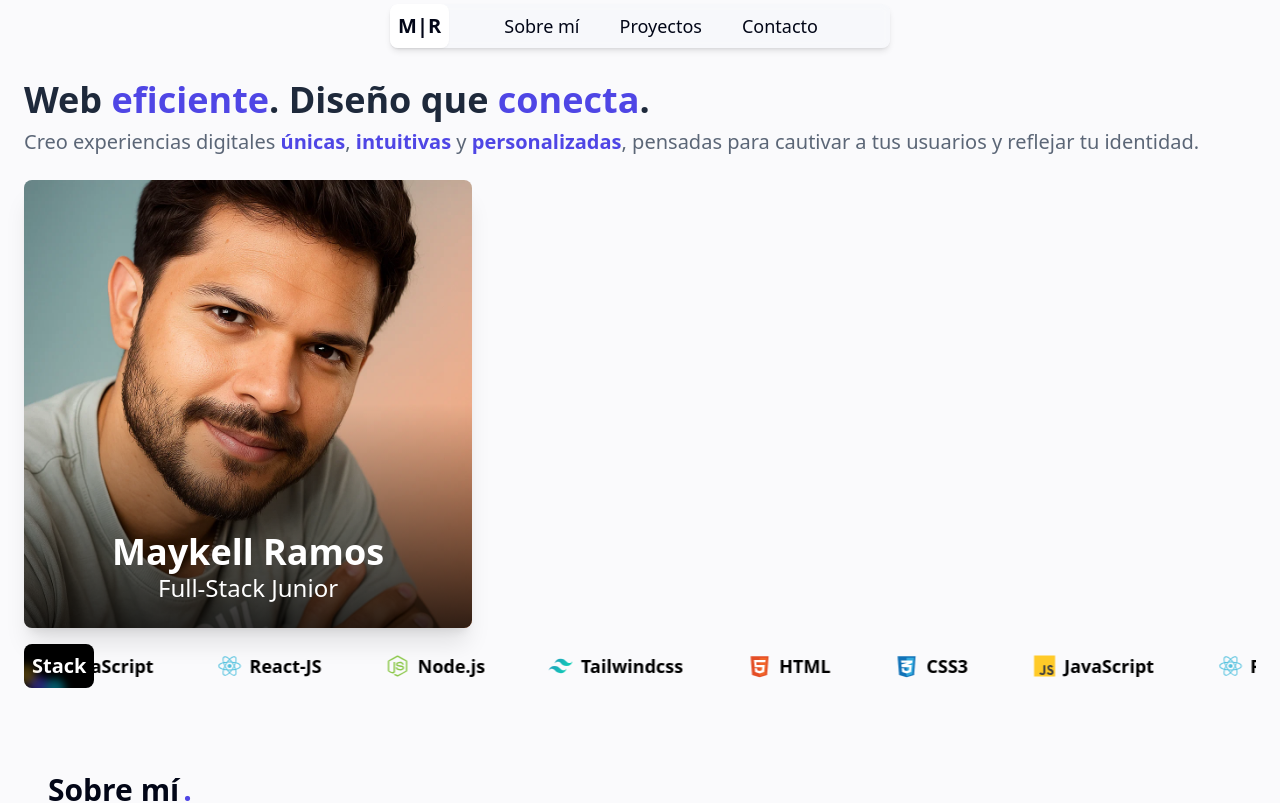
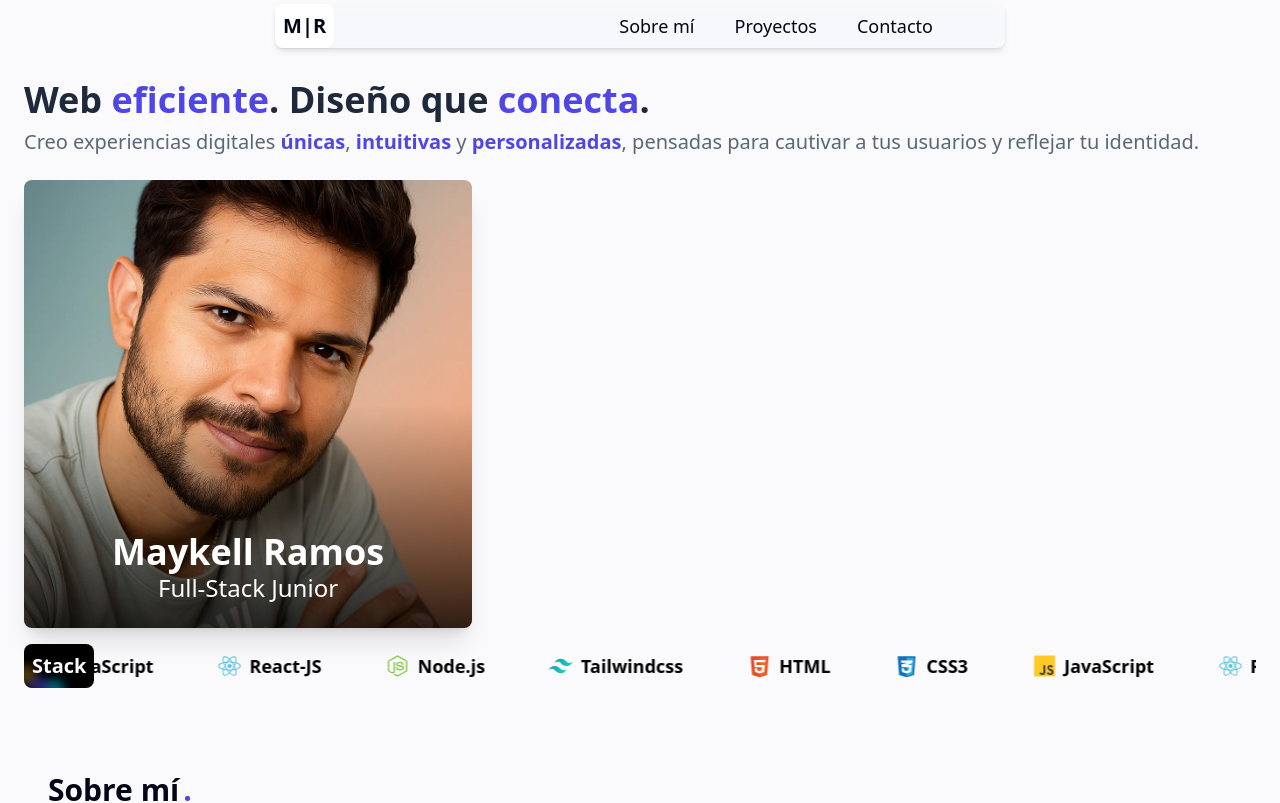
Before and after one commit to MaykelldaCostaRamos/Portafolio, a React (Vite) app: page / in a window 1280 px wide. Shown: the top 803 px of the page. Built offline with nearby package versions, Linux system fonts and the light colour scheme.

Commit message:
adjusted header width for tablet

```diff
--- a/src/index.css
+++ b/src/index.css
@@ -29,7 +29,7 @@ html, body {
 
 @media (min-width: 768px) {
   .header-container {
-    min-width: 500px;
+    min-width: 730px;
   }
 }
 
```
